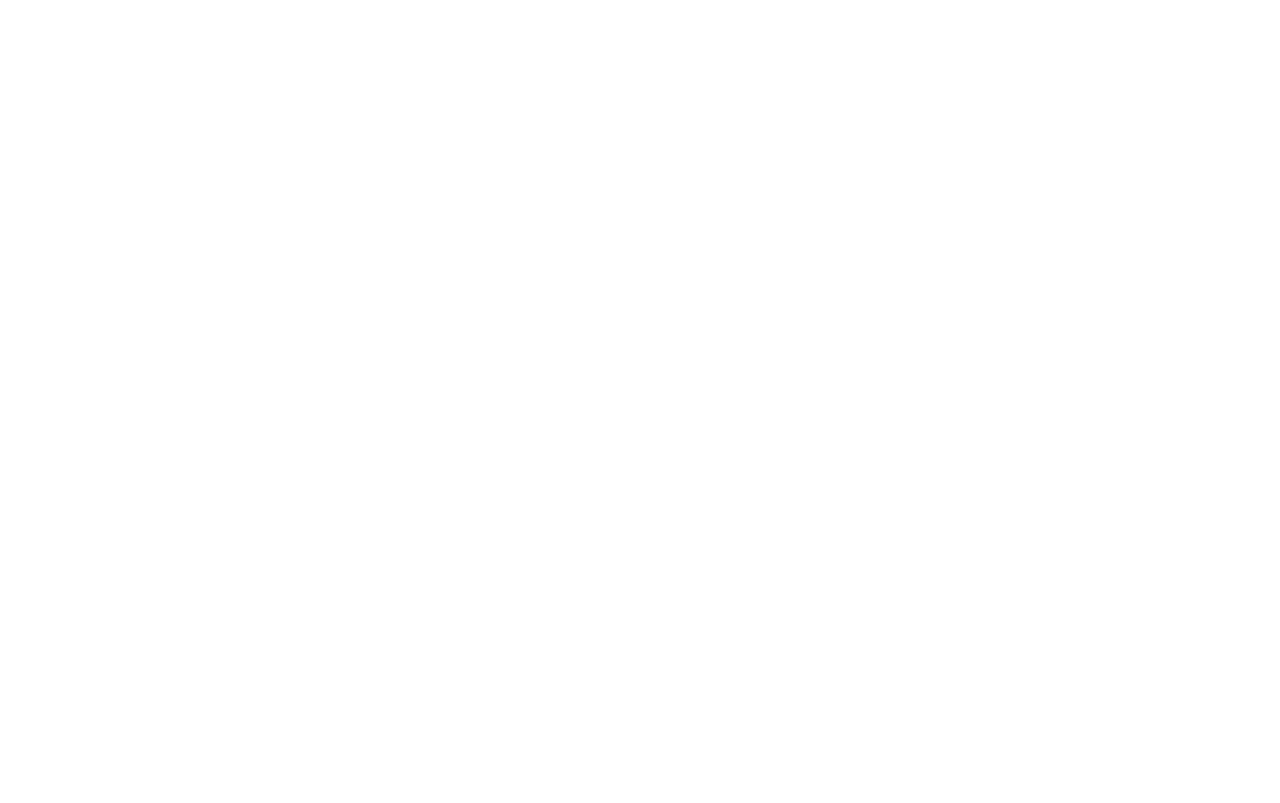
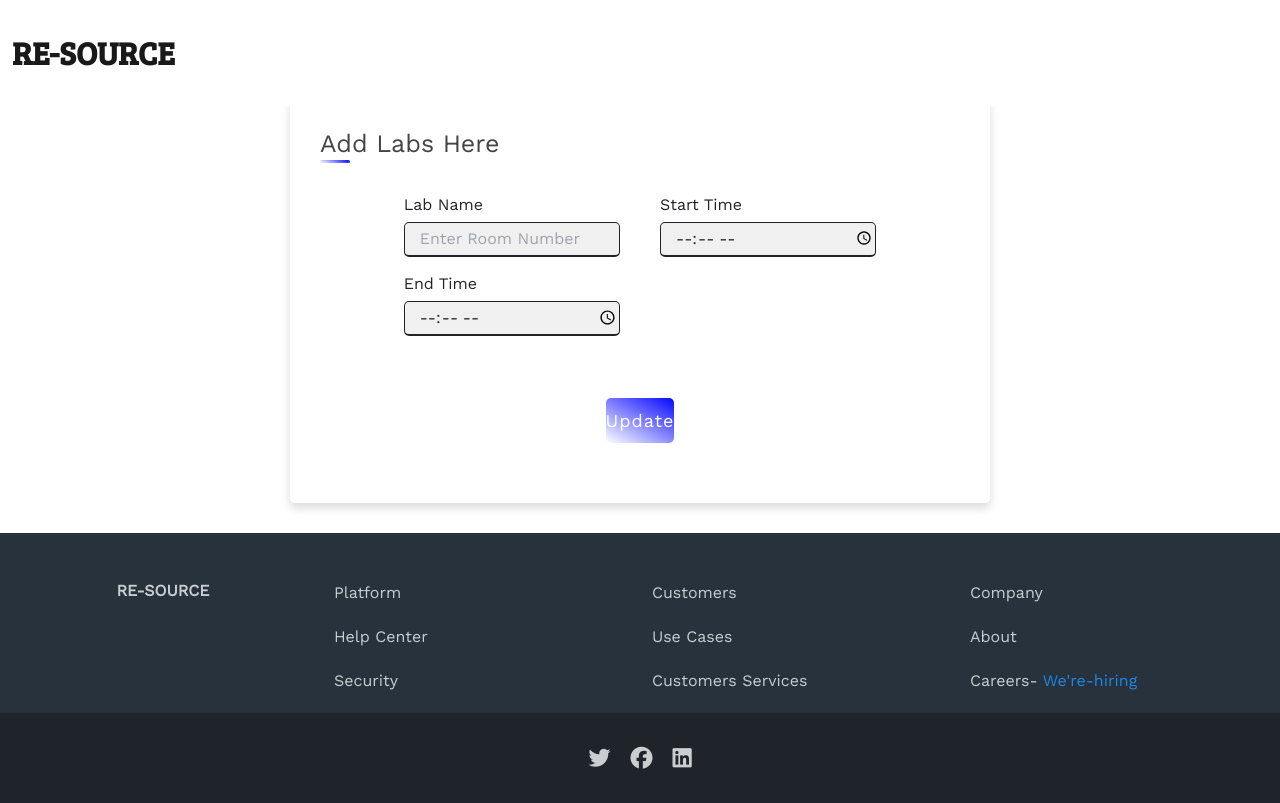
Before and after one commit to riya-ingale/Re-Source, a React (Create React App) app in the folder ReSource-FE/: page /editlab/1 in a window 1280 px wide. Before the commit this address had no page. Built offline with nearby package versions, Linux system fonts and the light colour scheme; no server answers; a web font is replaced by a local one.

Commit message:
integrated add and update lab

```diff
--- a/ReSource-FE/src/App.js
+++ b/ReSource-FE/src/App.js
@@ -38,6 +38,7 @@ function App() {
           <Route exact path="/addwf" element={<><Header/><AddWorkforce/><Footer/></>}/>
           <Route exact path="/wfrequest" element={<><Header/><WorkforceRequest/><Footer/></>}/>
           <Route exact path="/pay/:id" element={<Paynow/>}/>
+          <Route exact path="/editlab/:lab_id" element={<><Header/><Addlab/><Footer/></>}/>
         </Routes>
     </Router>
   );
--- a/ReSource-FE/src/Components/Addlab.js
+++ b/ReSource-FE/src/Components/Addlab.js
@@ -1,7 +1,79 @@
-import React from 'react';
+import React, { useEffect, useState } from 'react';
+import {Routes, Route, useNavigate, useLocation} from 'react-router-dom';
 import "../Css/addlab.css"
+import { useParams } from 'react-router';
 
 export default function Addlab() {
+  const location = useLocation();
+  var lab_id = location.pathname.split('/')[2];
+
+
+  useEffect(() => {
+    if(location.pathname.split('/')[1] === 'editlab'){
+      console.log('pathname', location.pathname);
+      setUpdate(true);
+
+    fetch(
+            "http://127.0.0.1:8000/lab/edit/"+sessionStorage.getItem('user_id')+"/"+lab_id
+          ).then(response=>response.json())
+          .then(body=>  {
+
+            setStart(body['data']['start_time']);
+            setEnd(body['data']['end_time']);
+            setLabd(body['data']['name']);
+          })
+
+            // image_fetcher(users.images)
+            // console.log(image)
+          }
+  }, [lab_id])
+
+  const [start,setStart] = useState();
+  const navigate = useNavigate();
+  const [update,setUpdate] = useState(false);
+  const [end,setEnd] = useState();
+  const [labd,setLabd] = useState();
+  console.log(start,end,labd);
+  const add_lab = (e) =>{
+    console.log(start,end,labd);
+    fetch('http://127.0.0.1:8000/lab/add/', { //role id update require wait for landing page
+      method: 'POST',
+      headers: { "Content-Type": "application/json" },
+      body: JSON.stringify({"user_id":sessionStorage.getItem("user_id"),'name':labd,"start_time":start,"end_time":end})
+    }).then(async response=>{
+      const data = await response.json();
+      console.log(data)
+      if(data['status'] == 200){
+        console.log("Success fully added a lab")
+      }})
+    navigate('/viewres');
+  }
+  const handle_start = (e) =>{
+    setStart(e.target.value);
+  }
+
+  const updt_lab = (e) =>{
+    fetch('http://127.0.0.1:8000/lab/edit/'+sessionStorage.getItem('user_id')+"/"+lab_id, { //role id update require wait for landing page
+      method: 'POST',
+      headers: { "Content-Type": "application/json" },
+      body: JSON.stringify({"user_id":sessionStorage.getItem("user_id"),'name':labd,"start_time":start,"end_time":end})
+    }).then(async response=>{
+      const data = await response.json();
+      console.log(data)
+      if(data['status'] == 200){
+        console.log("Success fully updated a lab")
+      }})
+      navigate('/viewres');
+  }
+
+  const handle_end = (e) =>{
+    setEnd(e.target.value);
+  }
+
+  const handle_name = (e) =>{
+    setLabd(e.target.value);
+  }
+
   return (
     <>
     <div className="container form-container">
@@ -11,23 +83,29 @@ export default function Addlab() {
         <div className="user-details">
           <div className="input-box">
             <span className="details">Lab Name</span>
-            <input type="text" placeholder="Enter Room Number" required/>
+            <input type="text" placeholder="Enter Room Number" value={labd} onChange={handle_name} required/>
           </div>
 
           <div className="input-box">
             <span className="details">Start Time</span>
-            <input type="time" placeholder="" required/>
+            <input type="time" placeholder="" value={start} onChange={handle_start} required/>
           </div>
           <div className="input-box">
             <span className="details">End Time</span>
-            <input type="time" placeholder="" required/>
+            <input type="time" placeholder="" value={end} onChange={handle_end} required/>
           </div>
 
         </div>
+        {/* <div className="button">
+          <input type="submit" value="Register" onClick={add_lab}/>
+        </div> */}
         <div className="button">
-          <input type="submit" value="Register"/>
+          {update?
+          <button type='button' onClick={updt_lab}>Update</button>
+        :
+        <button type='button' onClick={add_lab}>Register</button>}
+
         </div>
-
       </form>
     </div>
   </div>
--- a/ReSource-FE/src/Components/LogIn.js
+++ b/ReSource-FE/src/Components/LogIn.js
@@ -48,7 +48,7 @@ export default class LogIn extends Component {
       const password = this.state.loginpass
       console.log("Username " + username + " Password "+password)
       const logindata = {username,password}
-      fetch('http://127.0.0.1:8000/api/signup/5', { //role id update require wait for landing page
+      fetch('http://127.0.0.1:8000/api/signup/4', { //role id update require wait for landing page
       method: 'POST',
       headers: { "Content-Type": "application/json" },
       body: JSON.stringify(logindata)
--- a/ReSource-FE/src/Css/addlab.css
+++ b/ReSource-FE/src/Css/addlab.css
@@ -92,7 +92,7 @@ form .input-box span.details{
    height: 45px;
    margin: 35px 0
  }
- form .button input{
+ form .button button{
    height: 100%;
    width: 100%;
    border-radius: 5px;
@@ -106,7 +106,7 @@ form .input-box span.details{
    background: rgb(7,7,255);
    background: linear-gradient(209deg, rgba(7,7,255,1) 0%, rgba(255,255,255,1) 100%);
  }
- form .button input:hover{
+ form .button button:hover{
   /* transform: scale(0.99); */
   background: rgb(7,7,255);
   background: linear-gradient(-209deg, rgba(7,7,255,1) 0%, rgba(255,255,255,1) 100%);
```
Also changed, not shown: 2 other files (tests, documents, lock files or other folders).
